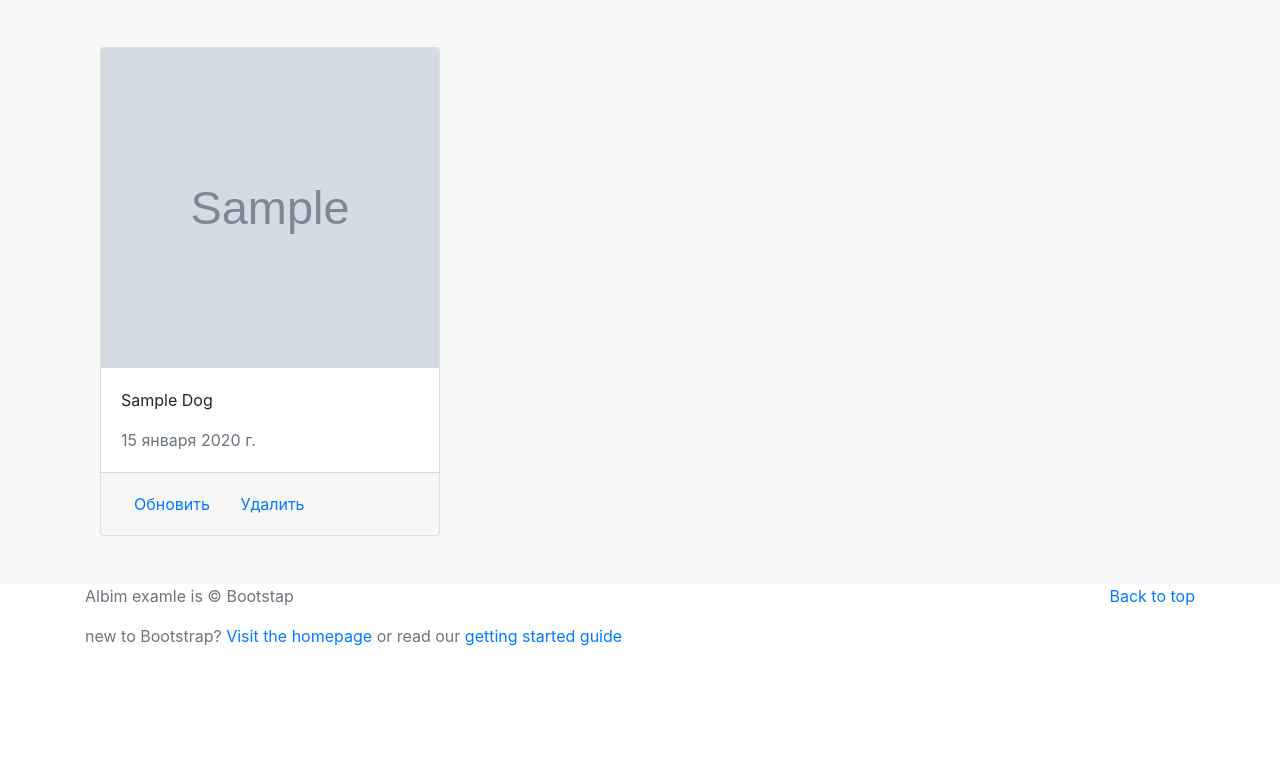
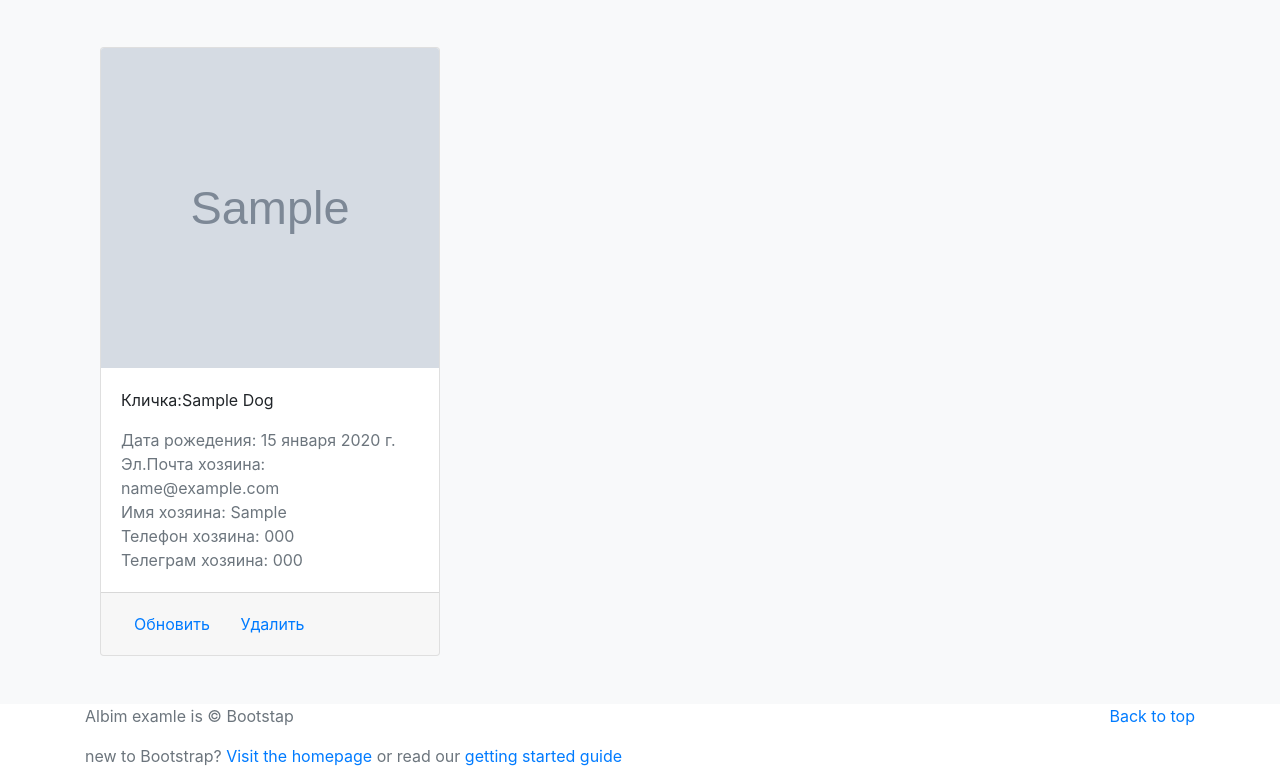
Before and after one commit to anor32/cbv_django, a Django app: page /dogs/detail/1/ in a window 1280 px wide. Shown: the part 273-1057 px from the top of the page. Before the commit the page ends 919 px from the top, so only its background shows below. Run offline with Django 5.2, Linux system fonts and the light colour scheme; tables that the repository leaves empty hold one stand-in row (values such as "Sample post"); grey boxes marked "Sample" are stand-in pictures; some libraries are stand-ins or nearby versions.

Commit message:
новый поля в модели поле owner также добавлен вывод этих полей в шаблоне

```diff
--- a/dogs/models.py
+++ b/dogs/models.py
@@ -1,3 +1,4 @@
+from django.conf import settings
 from django.db import models
 
 from users.models import NULLABLE
@@ -21,6 +22,8 @@ class Dog(models.Model):
     photo = models.ImageField(upload_to='dogs/', **NULLABLE, verbose_name="Фото")
     birth_date = models.DateField(**NULLABLE, verbose_name="Дата Рождения")
 
+    owner = models.ForeignKey(settings.AUTH_USER_MODEL, on_delete=models.SET_NULL, **NULLABLE, verbose_name="Хозяин")
+
     def __str__(self):
         return f'{self.name} ({self.breed})'
 
--- a/dogs/templates/dogs/base.html
+++ b/dogs/templates/dogs/base.html
@@ -34,9 +34,11 @@
                         {%if user.is_authenticated%}
                         <li><a href="{% url 'users:user_profile' %}" class="text-white">ваш профиль </a></li>
                              <li><a href="{% url 'users:user_logout' %}" class="text-white">Выход </a></li>
+                             <span class="text-white"> {{user}}</span>
                         {% else %}
                         <li><a href="{% url 'users:user_register' %}" class="text-white">Регистрация </a></li>
                         <li><a href="{% url 'users:user_login' %}" class="text-white">Вход </a></li>
+
                         {%endif%}
 
                     </ul>
--- a/dogs/templates/dogs/create.html
+++ b/dogs/templates/dogs/create.html
@@ -1,5 +1,5 @@
 {%extends 'dogs/base.html' %}
-
+{% load my_tags %}
 {% block content %}
 <form  method="post" enctype="multipart/form-data" class="row">
     <div class="col-6">
@@ -11,6 +11,9 @@
                     Добавление собаки
                 {% endif %}
             </div>
+            <img class="card-img-top"
+                 src="{{object.photo|dogs_media}}">
+
             <div class="card-body">
                 {% csrf_token %}
                 {{ form.as_p }}
--- a/dogs/templates/dogs/detail.html
+++ b/dogs/templates/dogs/detail.html
@@ -7,8 +7,12 @@
           src="{{  object.photo|dogs_media }}" width="300" height="320"
            alt="Card image cap">
         <div class="card-body">
-            <p class="card-text">{{ object.name|title }}</p>
-            <span class="text-muted">{{object.birth_date|default:"-"}}</span><br>
+            <p class="card-text"> Кличка:{{ object.name|title }}</p>
+            <span class="text-muted">Дата рожедения: {{object.birth_date|default:"Не Указано"}}</span><br>
+            <span class="text-muted">Эл.Почта хозяина: {{object.owner|default:"Не Указано"}}</span><br>
+            <span class="text-muted">Имя хозяина: {{object.owner.first_name|default:"Не Указано"}}</span><br>
+            <span class="text-muted">Телефон хозяина: {{object.owner.phone|default:"Не Указано"}}</span><br>
+            <span class="text-muted">Телеграм хозяина: {{object.owner.telegram|default:"Не Указано"}}</span><br>
         </div>
         <div class="card-footer">
             <a class="btn bn-link" href="{% url 'dogs:dog_update' object.pk %}">Обновить</a>
```
